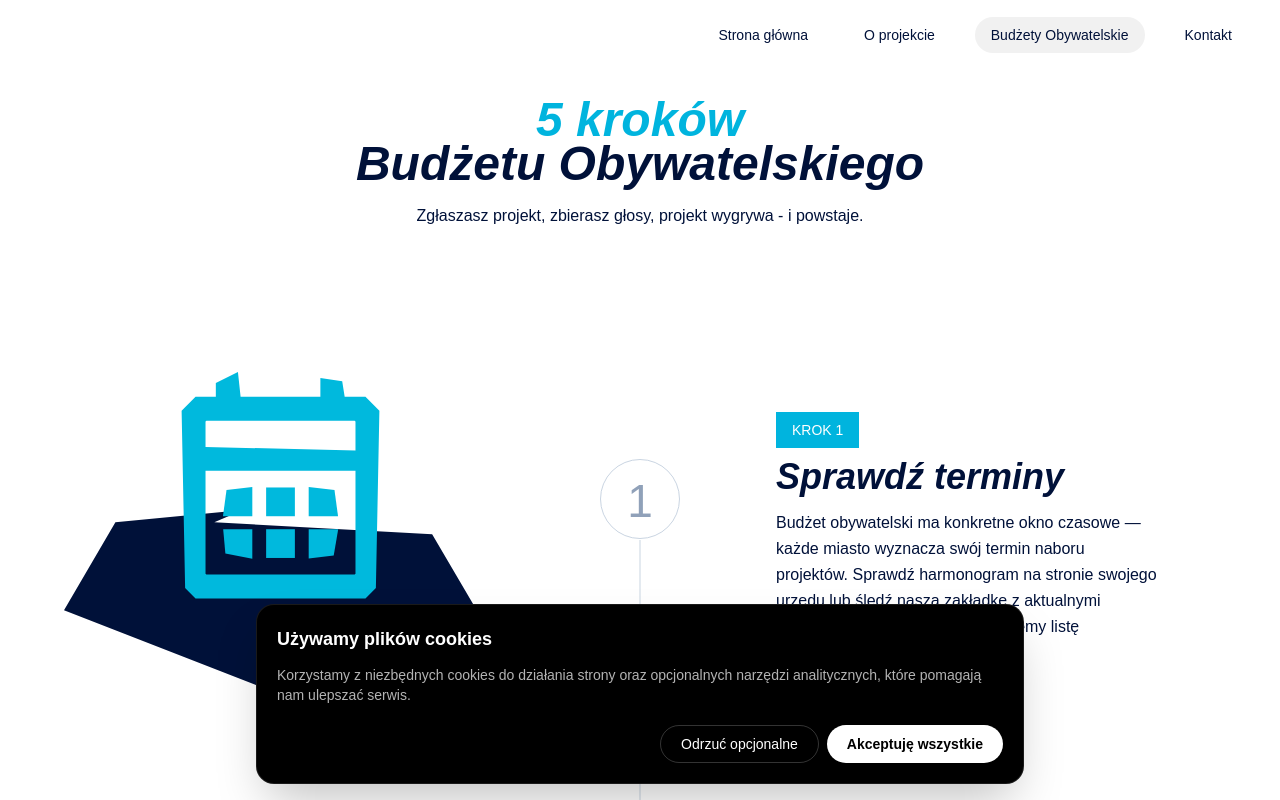
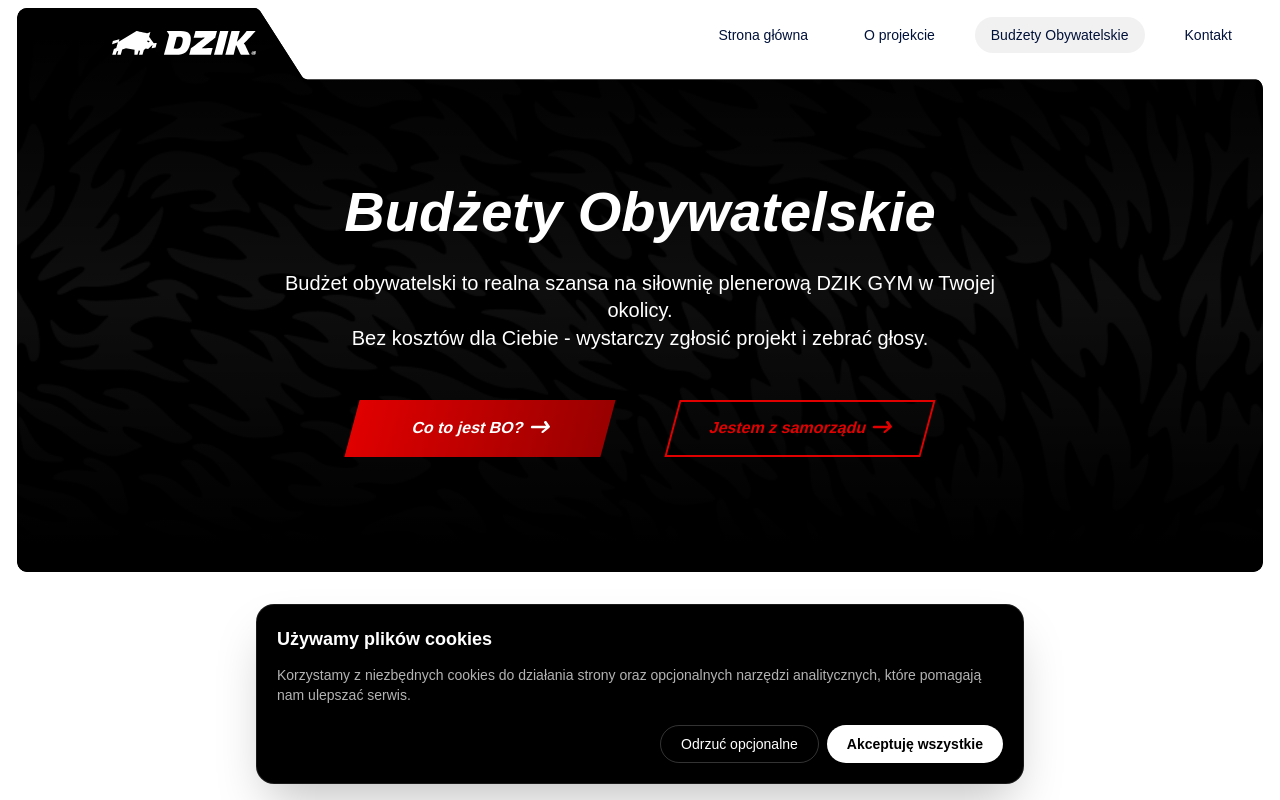
Before and after one commit to PanKarton/DZIKGYM, a Next.js app: page /budzety-obywatelskie in a window 1280 px wide. Shown: the top 800 px of the page. Built offline with nearby package versions, Linux system fonts and the light colour scheme; a web font is replaced by a local one.

Commit message:
fixed sbsteps section obiect position based on isEven

```diff
--- a/src/app/budzety-obywatelskie/page.tsx
+++ b/src/app/budzety-obywatelskie/page.tsx
@@ -21,7 +21,7 @@ export const metadata: Metadata = {
 export default async function Home() {
   return (
     <div>
-      {/* <SubHero
+      <SubHero
         heading={heading}
         hasButtons
         subHeading={
@@ -47,9 +47,9 @@ export default async function Home() {
         </div>
       </SubHero>
       <CitizenBudgetSection />
-      <CBSectionDivider /> */}
+      <CBSectionDivider />
       <CBSteps />
-      {/* <ContactSuggestionSection /> */}
+      <ContactSuggestionSection />
     </div>
   );
 }
--- a/src/components/layouts/Copyrights.tsx
+++ b/src/components/layouts/Copyrights.tsx
@@ -8,7 +8,7 @@ const styles = "text-(--color-text-muted) text-xs leading-loose text-center";
 
 export default function Copyrights() {
   return (
-    <div className="w-full flex justify-center flex-wrap xl:justify-start align-center   gap-x-8 gap-y-4 px-4 xl:px-32 pb-4 ">
+    <div className="w-full flex justify-center flex-wrap xl:justify-start align-center   gap-x-8 gap-y-2 px-4 xl:px-32 pb-4 ">
       <div className="w-30 ">
         <BasicLogo isInverted={true} />
       </div>
--- a/src/components/pages/citizens-budget/CBSteps.tsx
+++ b/src/components/pages/citizens-budget/CBSteps.tsx
@@ -105,7 +105,7 @@ export default function CBSteps() {
             TIMELINE WRAPPER
             relative => potrzebne do absolute line i circles
         ========================================= */}
-        <div className="relative mx-auto max-w-6xl">
+        <div className="relative mx-auto ">
           {/* =========================================
               VERTICAL LINE
               Startuje od połowy pierwszego kroku
@@ -225,7 +225,7 @@ function StepText({
   return (
     <div
       className={`
-    max-w-md md:max-w-sm
+    max-w-md md:max-w-none
     ${isEven ? "md:ml-auto md:text-right" : ""}
   `}
     >
@@ -283,13 +283,13 @@ function StepText({
 function StepImage({ index, isEven }: { index: number; isEven: boolean }) {
   return (
     <div
-      className={`relative aspect-460/350 w-full max-w-77.5 mr-auto md:max-w-none ${isEven ? "md:ml-auto" : "md:mr-auto"}`}
+      className={`relative aspect-460/350 w-full max-w-77.5 mr-auto md:max-w-none ${isEven ? "md:mr-auto" : "md:ml-auto"}`}
     >
       <Image
         src={`/budget-icons/step-${index + 1}.svg`}
         alt={`Grafika kroku ${index + 1}`}
         fill
-        className={`object-contain ${isEven ? "object-right" : "object-left"}`}
+        className={`object-contain ${isEven ? "md:object-left" : "object-left md:object-right"}`}
       />
     </div>
   );
--- a/src/components/pages/citizens-budget/ContactSuggestionSection.tsx
+++ b/src/components/pages/citizens-budget/ContactSuggestionSection.tsx
@@ -34,7 +34,7 @@ export default function ContactSuggestionSection() {
             <Link href="/kontakt" className="inline-block">
               <div className="w-63 pt-8 lg:pt-12">
                 <CTA variant="blueGradient">
-                  <span>Przejdź do fomularza </span>
+                  <span className="text-sm">Przejdź do fomularza </span>
                   <span className="relative translate-y-px text-lg">→</span>
                 </CTA>
               </div>
```
